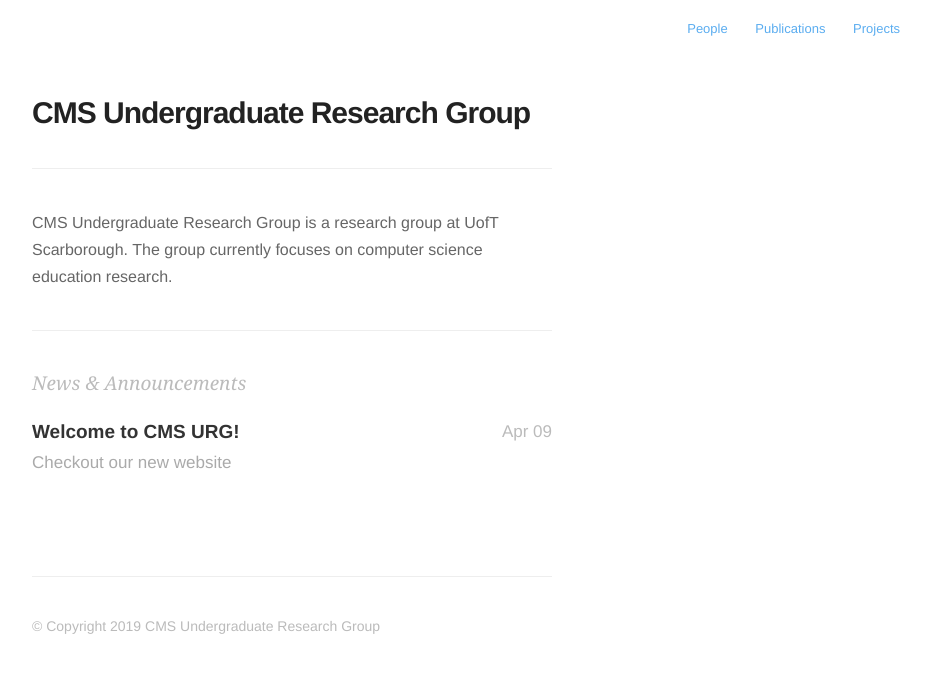
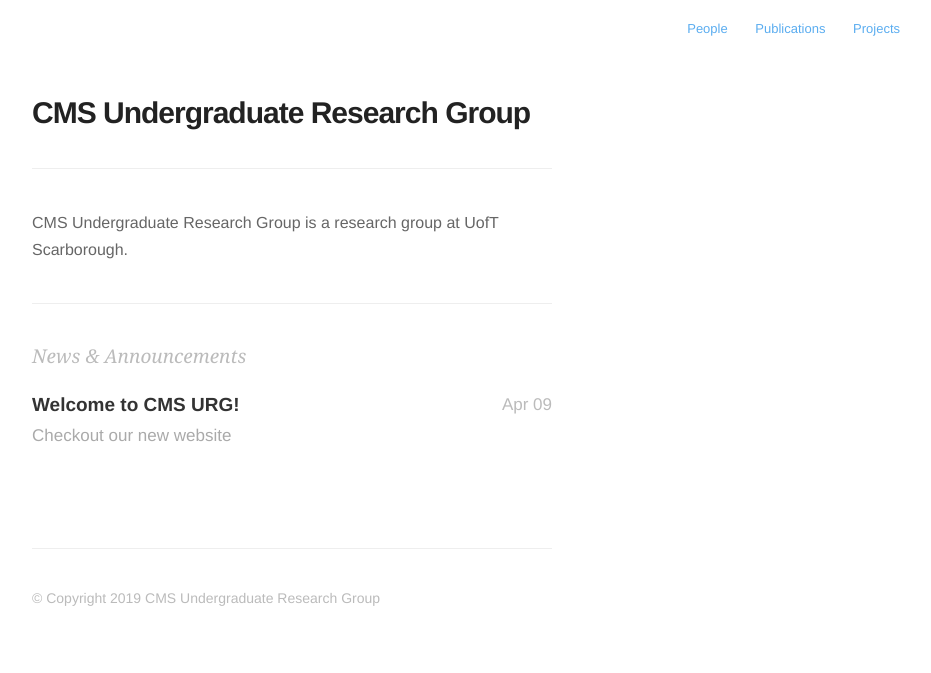
Before and after one commit to cms-urg/cms-urg.github.io, a Jekyll site: the page built from index.html, in a window 1280 px wide. Shown: the top 673 px of the page, without its empty margins (348-1279 px from the left). Built offline with Jekyll 4.4.1, drawn with Linux system fonts in a browser that asks for light colours; nearby versions of some CDN libraries; the list of posts is cut into pages by our own code.

```diff
--- a/_config.yml
+++ b/_config.yml
@@ -27,6 +27,7 @@ permalink:       /:year/:title/
 
 collections:
   - people
+  - projects
 
 defaults:
     -
--- a/index.html
+++ b/index.html
@@ -7,7 +7,7 @@
 <hr/>
 
 <p>
-CMS Undergraduate Research Group is a research group at UofT Scarborough. The group currently focuses on computer science education research.
+CMS Undergraduate Research Group is a research group at UofT Scarborough.
 </p>
 
 <hr/>
```
Also changed, not shown: _projects/IFCAT.md (added, +8 -0 lines), projects.html (+11 -0 lines), README.md.
